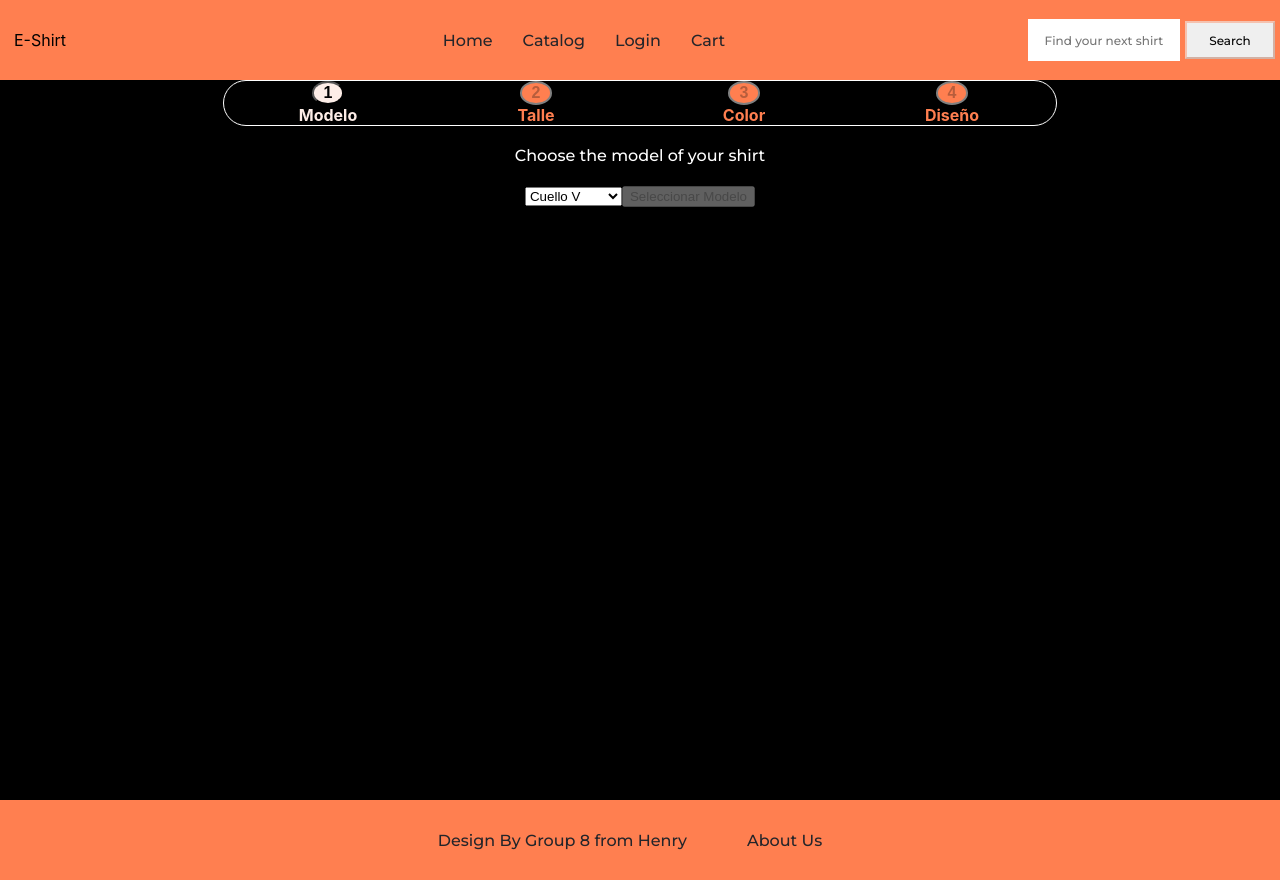
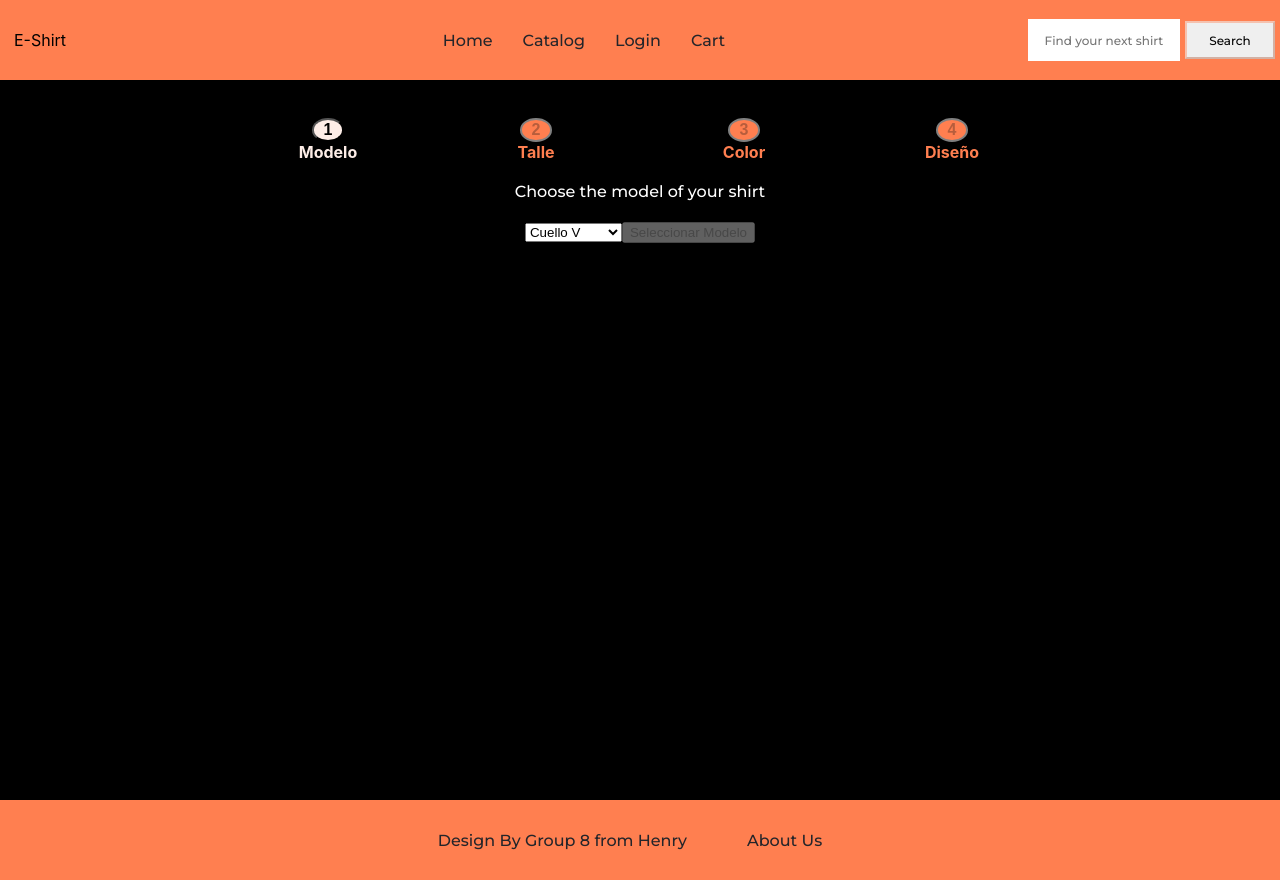
Before and after one commit to rocco9022/eshirt, a React (Create React App) app in the folder ESHIRT/client/: page /design in a window 1280 px wide. Built offline with nearby package versions, Linux system fonts and the light colour scheme.

Commit message:
minor CSS fix

```diff
--- a/ESHIRT/client/src/Components/Designer/Controller.module.css
+++ b/ESHIRT/client/src/Components/Designer/Controller.module.css
@@ -3,7 +3,7 @@
 .controllerContainer {
 
     display: flex;
-    border: 1px solid white;
+    padding-top: 3%;
     flex-wrap: wrap;
     width: 65%;
     margin: 0 auto;
--- a/ESHIRT/client/src/Components/Designer/ShirtColor.jsx
+++ b/ESHIRT/client/src/Components/Designer/ShirtColor.jsx
@@ -11,8 +11,8 @@ function ShirtModel(props) {
     const shirtRef = useRef(null);
     const imageRef = useRef(null);
 
-    let imgBlob = new Image(340, 420);
-        imgBlob.src = img;
+    /* let imgBlob = new Image(340, 420);
+        imgBlob.src = img; */
 
     useEffect(()=>{
 
@@ -31,6 +31,7 @@ function ShirtModel(props) {
                     lockMovementY: true,
                     lockMovementX: true,
 
+
             })
                  .add(new fabric.Rect({
                     width: 350,
@@ -39,6 +40,7 @@ function ShirtModel(props) {
                     lockMovementY: true,
                     lockMovementX: true,
                     selectable: false,
+
                 }))
                 .add(new fabric.Image(imgBlob, {
                     scaleX: 0.8,
--- a/ESHIRT/client/src/Components/Designer/ShirtDesign.jsx
+++ b/ESHIRT/client/src/Components/Designer/ShirtDesign.jsx
@@ -10,11 +10,12 @@ function ShirtDesign(props) {
 
         const [data, setData] = useState(null);
         const finalCanvas = useRef(null);
+
         useEffect(()=> {
-                        let imgBlob = new Image(340, 420);
+                        let imgBlob = new Image();
                         imgBlob.src = img;
 
-                         console.log(imgBlob);
+                        console.log(imgBlob);
 
 
         let canvas = new fabric.StaticCanvas('canvas', {
@@ -23,12 +24,12 @@ function ShirtDesign(props) {
                         height: 410,
                         backgroundColor: props.phase.colorSelected.data,
                         preserveObjectStacking: true,
+                        selection: false,
 
         })
           .add(new fabric.Image(imgBlob, {
                         scaleX: 0.8,
                         scaleY: 0.7,
-
                         width: 492,
                         height: 585,
                         left: -38,
@@ -70,7 +71,7 @@ function ShirtDesign(props) {
                 }
         }, [data]) */
 
-    /*     const convertToHTMLElement = async (file)=> {
+        const convertToHTMLElement = async (file)=> {
 
                 const reader = new FileReader();
 
@@ -101,7 +102,7 @@ function ShirtDesign(props) {
                 }
                 return;
 
-        } */
+        }
 
 
 
```
Also changed, not shown: ESHIRT/client/src/Components/Designer/ShirtDesign.module.css (line endings or trailing spaces).
